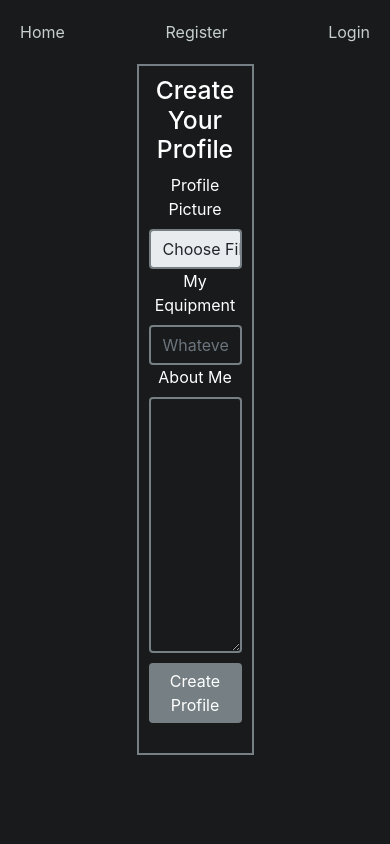
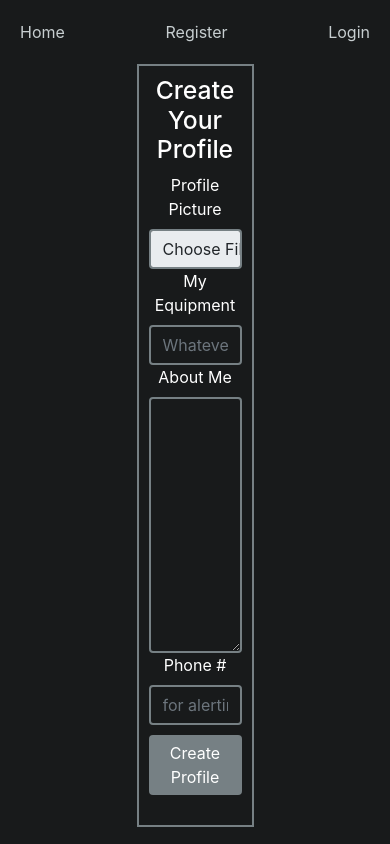
Before and after one commit to PatrickBoynton/night_watch, a React (Create React App) app in the folder frontend/static/: page /create-profile in a window 390 px wide. Built offline with nearby package versions, Linux system fonts and the light colour scheme.

Commit message:
Added a phone number field.

```diff
--- a/frontend/static/src/components/user/ProfileForm.js
+++ b/frontend/static/src/components/user/ProfileForm.js
@@ -70,12 +70,6 @@ class ProfileForm extends Component {
                        type="file"
                        name="profile_picture"/>
 
-                {/* <label className="form-label" htmlFor="image">Image</label>*/}
-                {/*<input className="form-control"*/}
-                {/*       type="file"*/}
-                {/*       onChange={this.handleImage}*/}
-                {/*       name="image"/>      */}
-
                 <label className="form-label" htmlFor="equipment">My Equipment</label>
                 <input className="form-control"
                        onChange={this.handleInput}
@@ -93,6 +87,14 @@ class ProfileForm extends Component {
                           rows="10">
                 </textarea>
 
+                <label className="form-label" htmlFor="phone_number">Phone #</label>
+                <input type="tel"
+                       className="form-control"
+                       name="phone_number"
+                       id="phone_number"
+                       maxLength={12}
+                       placeholder="for alerting you of astro events"/>
+
                 <button className="btn btn-success" type="submit">Create Profile</button>
             </form>
         );
```
